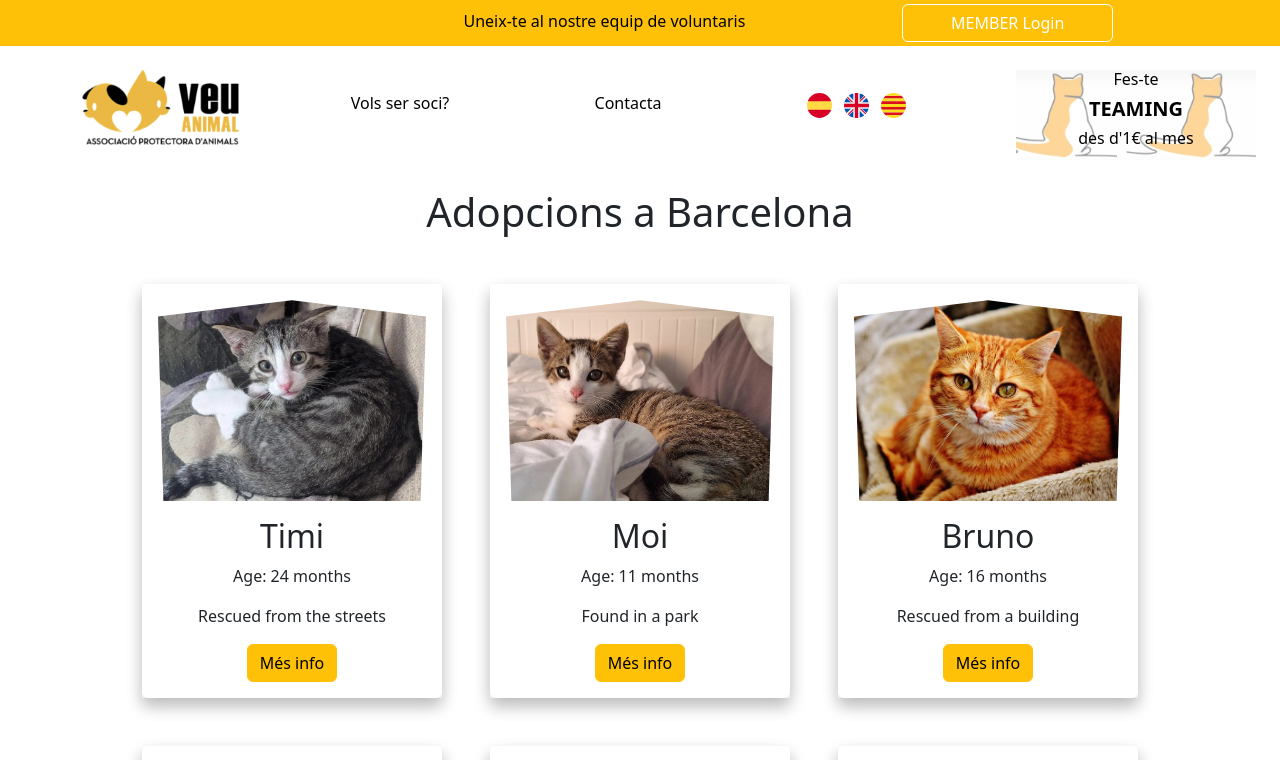
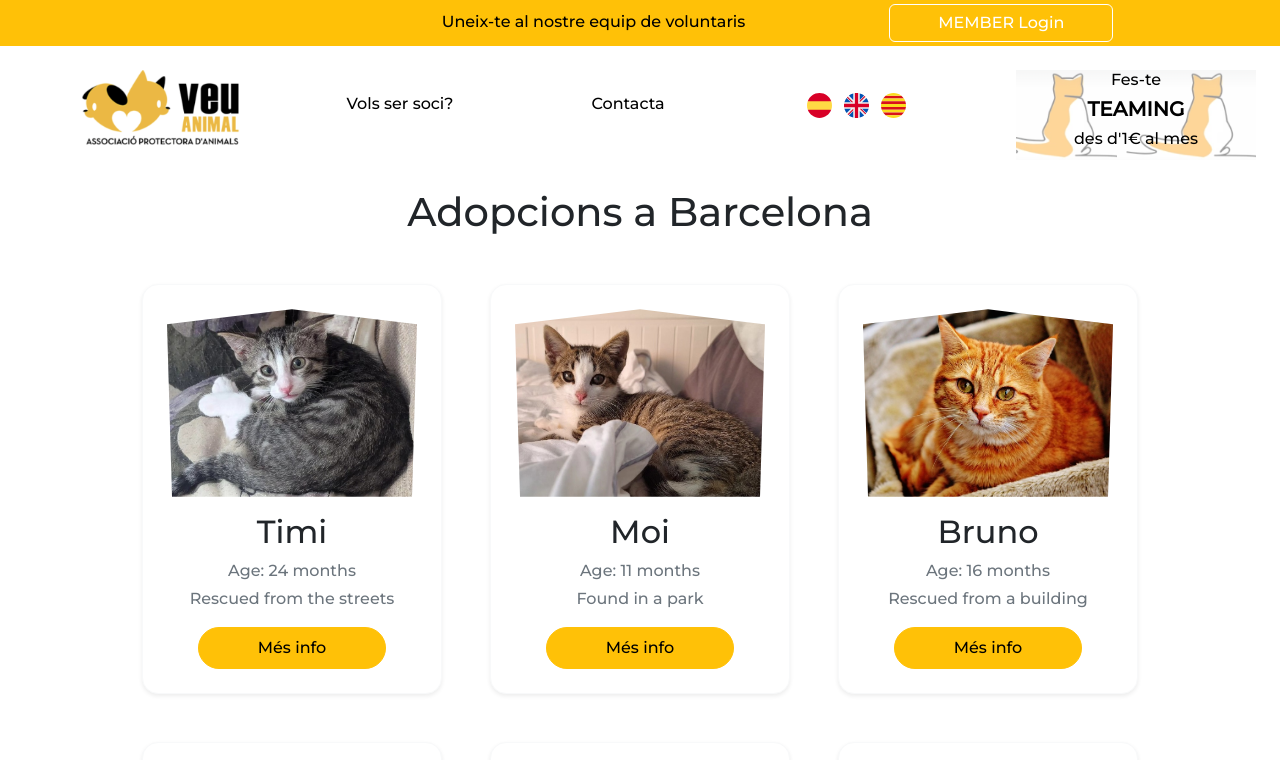
Before and after one commit to yali1986/Adopciones-de-mascotas, a React (Vite) app: page / in a window 1280 px wide. Shown: the top 760 px of the page. Built offline with nearby package versions, Linux system fonts and the light colour scheme; no server answers.

Commit message:
font-family and button-large-morinfo

```diff
--- a/index.html
+++ b/index.html
@@ -8,6 +8,9 @@
     <link rel="stylesheet"
     href="https://cdnjs.cloudflare.com/ajax/libs/animate.css/4.1.1/animate.min.css" />
     <link rel="stylesheet" href="https://cdn.jsdelivr.net/npm/bootstrap@5.3.3/dist/css/bootstrap.min.css">
+    <link href=
+"https://fonts.googleapis.com/css2?family=Montserrat:wght@500&display=swap"
+          rel="stylesheet">
   </head>
   <body>
     <div id="root"></div>
--- a/src/components/CatCards.jsx
+++ b/src/components/CatCards.jsx
@@ -17,15 +17,15 @@ const CatCards = () => {
   return (
     <div className="d-flex flex-wrap gap-5 justify-content-center my-3 py-4">
       {cats.map(cat => (
-        <div key={cat.id} className="card shadow cat-card" onClick={() => handleMoreInfoClick(cat)} style={{ border: "none", cursor: "pointer" , width: "300px"}}>
-          <div className='card-body text-center shadow' >
+        <div key={cat.id} className="card shadow-sm cat-card rounded-4 border border-light p-2" onClick={() => handleMoreInfoClick(cat)} style={{ border: "none", cursor: "pointer" , width: "300px"}}>
+          <div className='card-body text-center' >
           <div className='ratio ratio-4x3 ' style={{ background: `url('${cat.image}')`, backgroundSize: "cover", position: "center", clipPath: "polygon(50% 0%, 100% 8%, 98% 100%, 2% 100%, 0 8%)" }}>
 </div>
 
             <h2 className='card-title mt-3'>{cat.name}</h2>
-            <p className='card-text'>Age: {cat.age}</p>
-            <p className='card-text'>{cat.story}</p>
-            <button className='btn btn-warning' onClick={() => handleMoreInfoClick(cat)}>{t("main.moreinfo")}</button>
+            <p className='card-text mb-1 mt-2 text-secondary'>Age: {cat.age}</p>
+            <p className='card-text mb-3 text-secondary'>{cat.story}</p>
+            <button className='btn btn-warning btn-lg rounded-5 px-5 fs-6 w-75' onClick={() => handleMoreInfoClick(cat)}>{t("main.moreinfo")}</button>
           </div>
         </div>
       ))}
--- a/src/index.css
+++ b/src/index.css
@@ -0,0 +1,3 @@
+body {
+    font-family: 'Montserrat', sans-serif;
+}
```
